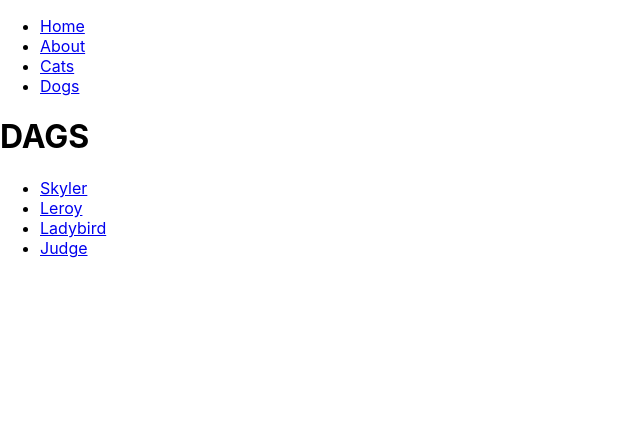
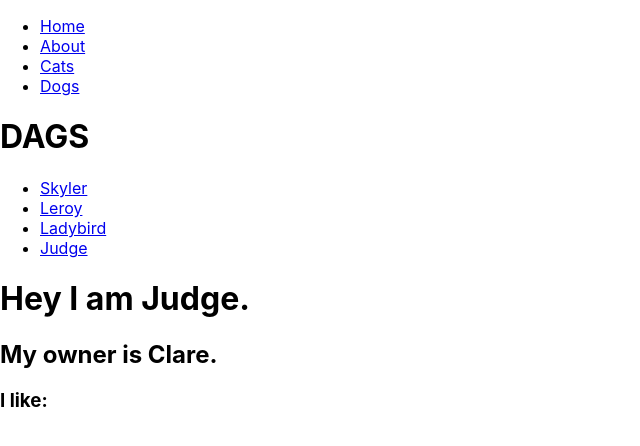
Before and after one commit to radishmouse/silly-react-router-thingy, a React (Create React App) app: page /dogs/Judge in a window 1280 px wide. Shown: the top 446 px of the page, without its empty margins (0-640 px from the left). Built offline with nearby package versions, Linux system fonts and the light colour scheme.

Commit message:
adds OneDog component

```diff
--- a/src/App.js
+++ b/src/App.js
@@ -14,6 +14,7 @@ import About from './About';
 import Cats from './Cats';
 import OneCat from './OneCat';
 import Dogs from './Dogs';
+import OneDog from './OneDog';
 
 class App extends Component {
   constructor(props) {
@@ -97,6 +98,12 @@ class App extends Component {
           <Route path="/dogs" render={(props) => {
             return (<Dogs dogList={Object.keys(this.state.dogs)} {...props} />);
           }} />
+
+          {/* <Route path="/dogs/:dogName" component={OneDog} /> */}
+          <Route path="/dogs/:dogName" render={(props) => {
+            return (<OneDog dogInfo={this.state.dogs} {...props} />);
+          }} />
+
         </div>
       </Router>
     );
--- /dev/null
+++ b/src/OneDog.js
@@ -0,0 +1,25 @@
+import React from 'react';
+
+const OneDog = (props) => {
+    const dogInfo = props.dogInfo;
+    const dogName = props.match.params.dogName;
+    const oneDogsInfo = dogInfo[dogName];
+    const dogToysListItems = oneDogsInfo.toys.map(toy => {
+        return (
+            <li>{toy}</li>
+        );
+    });
+    return (
+        <div>
+            <h1>Hey I am {props.match.params.dogName}.</h1>
+            <h2>My owner is {oneDogsInfo.owner}.</h2>
+            <h3>I like:</h3>
+            <ul>
+                {dogToysListItems}
+            </ul>
+        </div>
+
+    );
+};
+
+export default OneDog;
```
